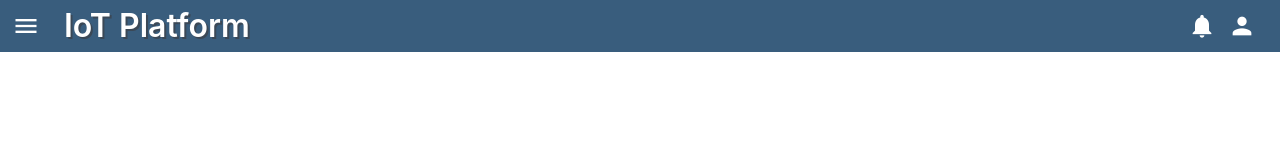
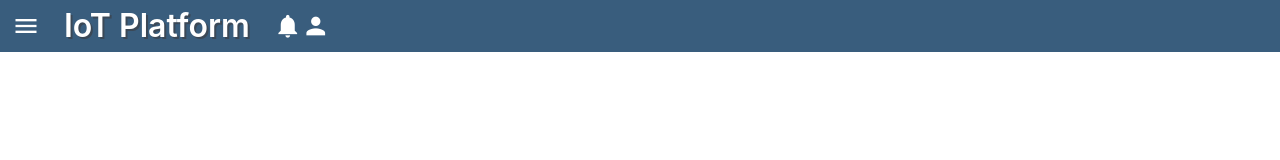
Before and after one commit to fede-palazz/sensor-hub, an Angular app in the folder frontend/: page / in a window 1280 px wide. Shown: the top 160 px of the page. Built offline with nearby package versions, Linux system fonts and the light colour scheme.

Commit message:
Added navbar icons

```diff
--- a/frontend/src/app/components/nav/navbar/navbar.component.html
+++ b/frontend/src/app/components/nav/navbar/navbar.component.html
@@ -1,31 +1,28 @@
 <nav class="navbar is-primary" role="navigation" aria-label="main navigation">
   <div class="navbar-brand">
-    <span class="navbar-item"> <i class="material-icons">menu</i></span>
-    <span class="navbar-item"><h1 class="title">IoT Platform</h1></span>
+    <span class="navbar-item sidebar-menu">
+      <i class="material-icons">menu</i>
+    </span>
+    <span class="navbar-item">
+      <h1 class="title">IoT Platform</h1>
+    </span>
+    <div class="navbar-item icons-wrapper">
+      <i class="material-icons md-light">notifications</i>
+      <i class="material-icons md-light">person</i>
+    </div>
 
-    <a
-      role="button"
-      class="navbar-burger"
-      aria-label="menu"
-      aria-expanded="false"
-      data-target="navbarBasicExample"
-    >
+    <button class="navbar-burger" aria-label="menu" aria-expanded="false">
       <span aria-hidden="true"></span>
       <span aria-hidden="true"></span>
       <span aria-hidden="true"></span>
-    </a>
+    </button>
   </div>
 
-  <div class="navbar-menu">
-    <!-- <div class="navbar-start">
+  <!-- <div class="navbar-menu">
+    <div class="navbar-start">
       <a class="navbar-item"> Home </a>
-    </div> -->
+    </div>
 
-    <div class="navbar-end">
-      <div class="navbar-item">
-        <i class="material-icons md-light">notifications</i>
-        <i class="material-icons md-light">person</i>
-      </div>
-    </div>
-  </div>
+    <div class="navbar-end"></div>
+  </div> -->
 </nav>
--- a/frontend/src/app/components/nav/navbar/navbar.component.scss
+++ b/frontend/src/app/components/nav/navbar/navbar.component.scss
@@ -1,20 +1,36 @@
 @import "../../../../styles/variables.scss";
+@import "bulma/sass/utilities/mixins";
 
 .navbar {
-  & .navbar-brand .title {
-    // border: 1px solid red;
-    color: white;
-    text-shadow: 2px 2px $primary-dark;
+  & .navbar-brand {
+    & .sidebar-menu {
+      @include until($navbar-breakpoint) {
+        display: none;
+      }
+    }
+
+    & .title {
+      color: white;
+      text-shadow: 2px 2px $primary-dark;
+    }
+
+    & .icons-wrapper {
+      position: relative;
+      // border: 1px solid red;
+      margin-left: auto;
+    }
   }
 
-  & .navbar-end > .navbar-item .material-icons {
-    margin-right: 0.75rem;
+  // & .navbar-end > .navbar-item .material-icons {
+  //   margin-right: 0.75rem;
+  // }
+  & .navbar-burger {
+    margin-left: 0;
   }
 }
 
 .material-icons {
   font-size: 28px;
-  // border: 1px solid red;
 
   &:hover {
     cursor: pointer;
```
